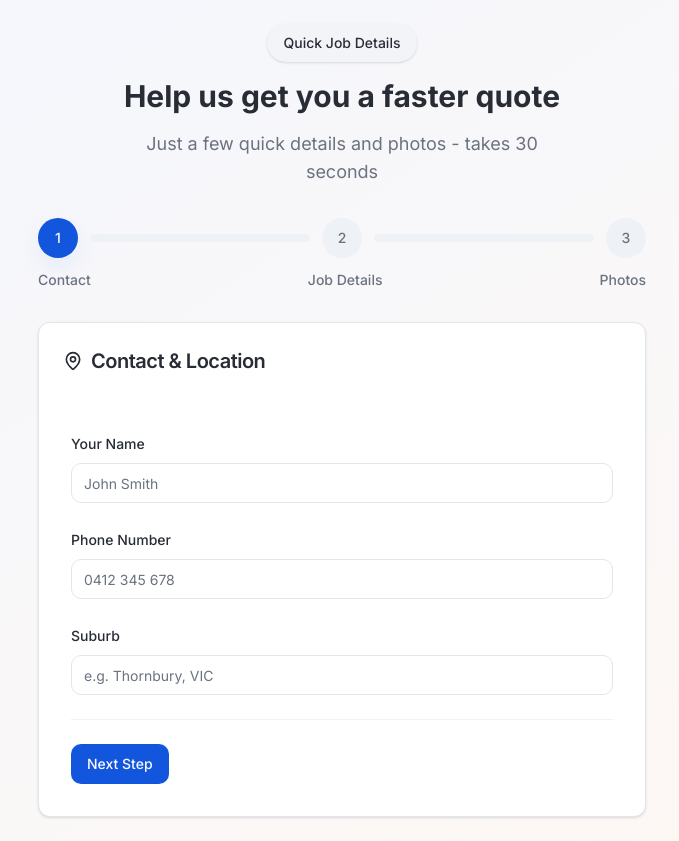
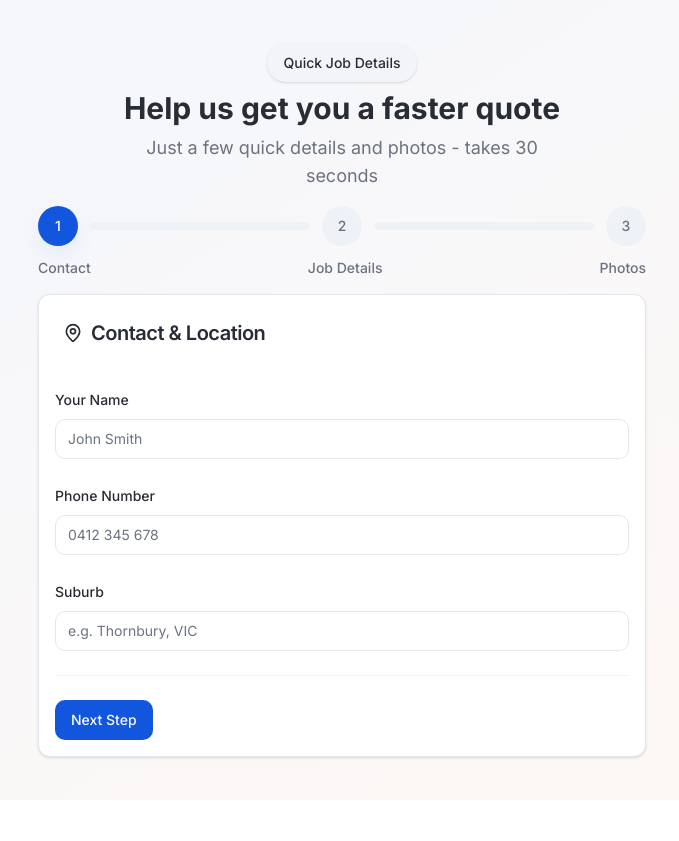
Before and after one commit to melon-hub/tradie-textback, a React (Vite) app: page /intake in a window 1280 px wide. Shown: the whole page, without its empty margins (298-977 px from the left). After the commit the page ends 800 px from the top, so only its background shows below. Built offline with nearby package versions, Linux system fonts and the light colour scheme.

Commit message:
Fix Intake page spacing
Adjust spacing on Intake page to resolve remaining vertical scroll issues on desktop.

```diff
--- a/src/pages/Intake.tsx
+++ b/src/pages/Intake.tsx
@@ -66,7 +66,7 @@ const Intake = () => {
     <div className="min-h-screen bg-gradient-to-br from-primary/5 to-accent/5 flex flex-col sm:block">
       <div className="flex-1 sm:flex-none sm:min-h-screen flex items-center justify-center py-4 sm:py-6 lg:py-4 xl:py-6">
         <div className="container mx-auto container-padding max-w-2xl w-full">
-          <div className="text-center space-y-3 lg:space-y-4 mb-6 lg:mb-8 fade-in-up">
+          <div className="text-center space-y-3 lg:space-y-2 mb-6 lg:mb-4 fade-in-up">
             <Badge variant="secondary" className="px-4 py-2 text-sm font-medium shadow-sm">
               Quick Job Details
             </Badge>
@@ -79,7 +79,7 @@ const Intake = () => {
           </div>
 
           {/* Optimized Progress bar */}
-          <div className="mb-6 lg:mb-8">
+          <div className="mb-6 lg:mb-4">
             <div className="flex justify-between mb-2 lg:mb-3">
               {[1, 2, 3].map((i) => (
                 <div key={i} className={`flex items-center ${i < 3 ? 'flex-1' : ''}`}>
@@ -129,7 +129,7 @@ const Intake = () => {
             </CardTitle>
           </CardHeader>
 
-          <CardContent className="space-y-4 sm:space-y-6 p-4 sm:p-6 lg:p-8">
+          <CardContent className="space-y-4 sm:space-y-6 p-4 sm:p-6 lg:p-4">
             {step === 1 && (
               <>
                 <div className="space-y-2">
```
